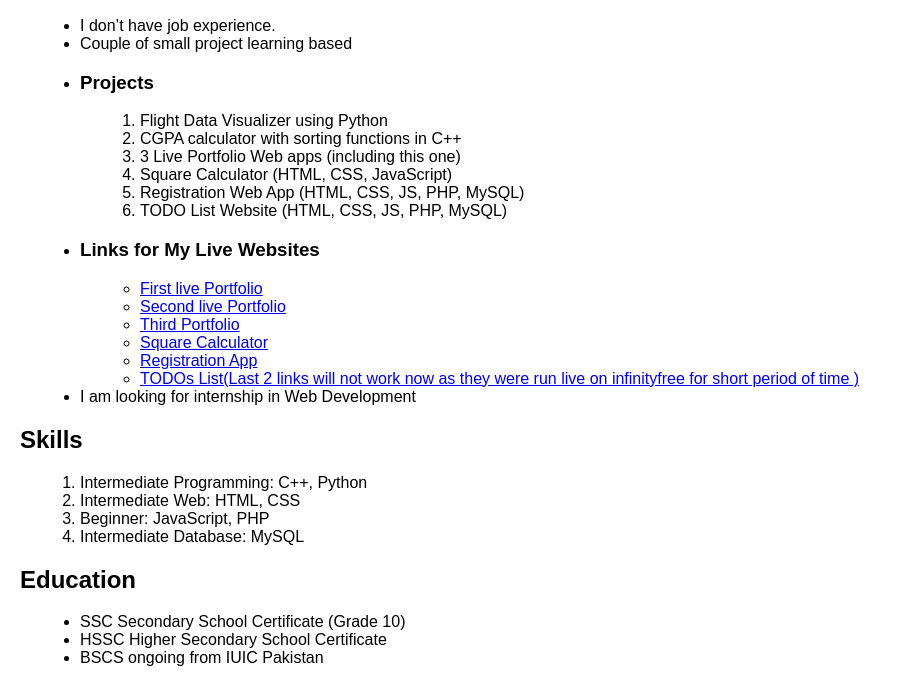
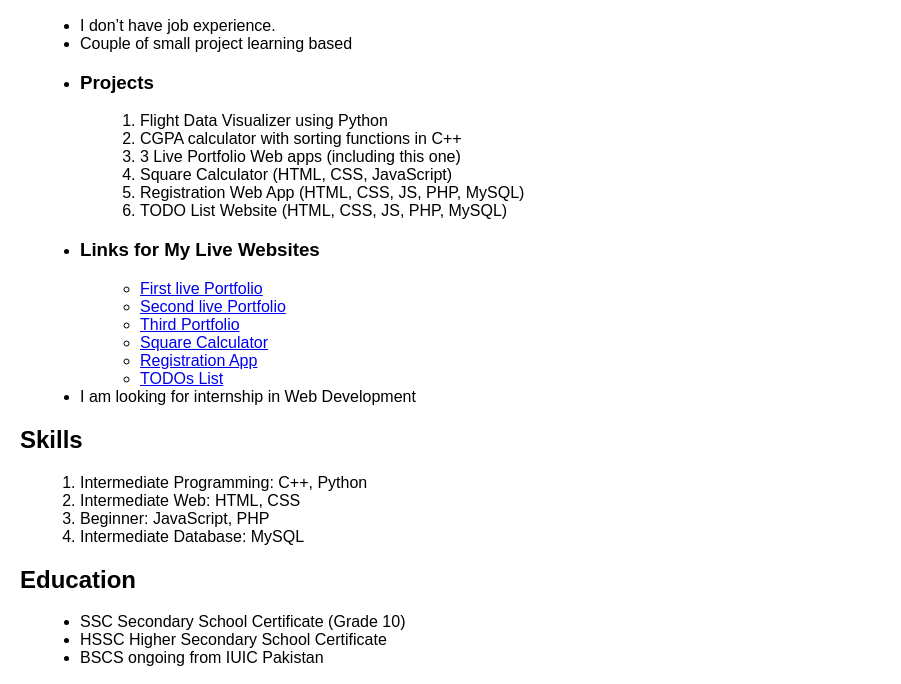
Before and after one commit to AliKhan887/My-Portfolio, a plain HTML site: page index.html in a window 1280 px wide. Shown: the part 111-795 px from the top of the page, without its empty margins (0-901 px from the left). Drawn offline with Linux system fonts and the light colour scheme.

Commit message:
index.html

```diff
--- a/index.html
+++ b/index.html
@@ -54,7 +54,7 @@
         <li><a href="https://alikhan887.github.io/My-Portfolio/">Third Portfolio</a></li>
         <li><a href="https://alikhan887.github.io/Web-Quiz/">Square Calculator</a></li>
         <li><a href="http://Ali.fwh.is">Registration App</a></li>
-        <li><a href="http://todos123.fwh.is">TODOs List(Last 2 links will not work now as they were run live on infinityfree for short period of time )</a></li>
+        <li><a href="http://todos123.fwh.is">TODOs List</a></li>
 
       </ul>
     </li>
```
